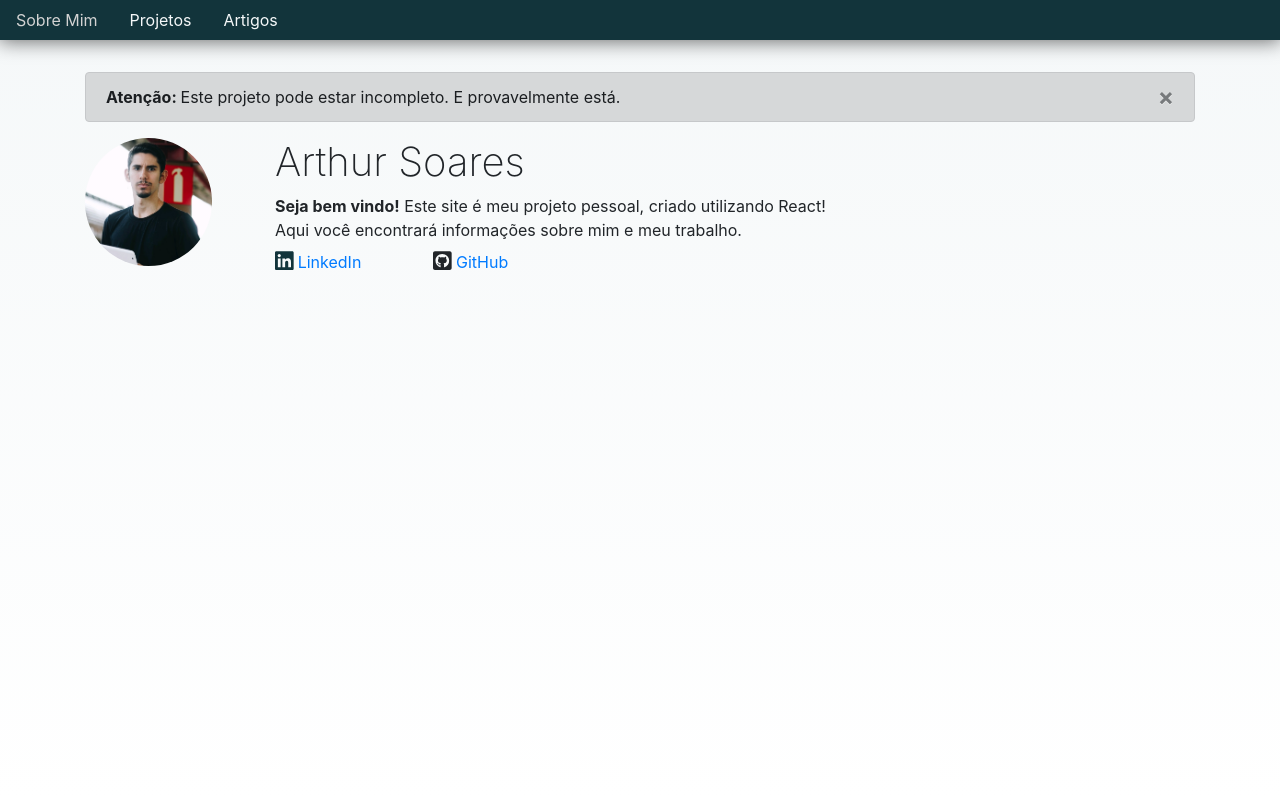
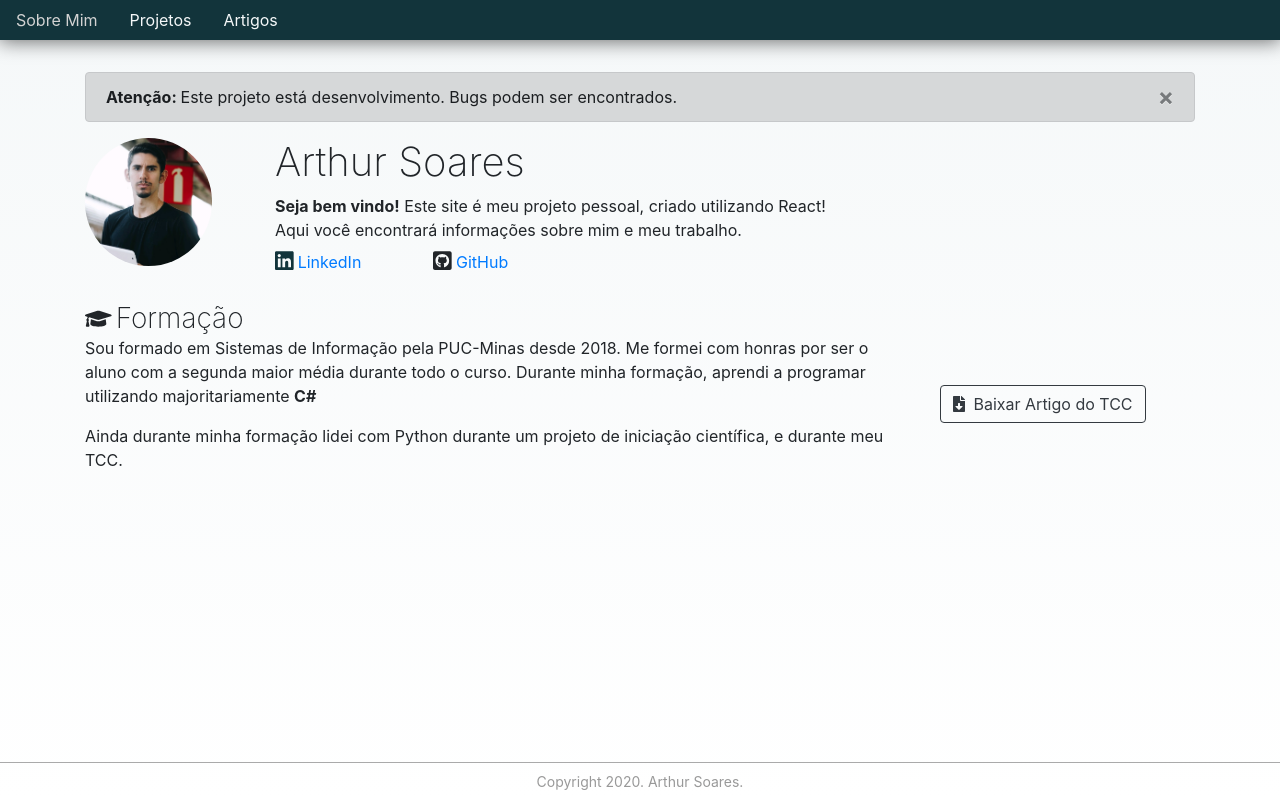
Before and after one commit to arthursoas/arthursoas.github.io, a React (Create React App) app: page / in a window 1280 px wide. Built offline with nearby package versions, Linux system fonts and the light colour scheme.

Commit message:
Added education info

```diff
--- /dev/null
+++ b/src/components/footer/footer.tsx
@@ -0,0 +1,11 @@
+import React, { Component } from 'react';
+
+export default class Footer extends Component {
+  render() {
+    return (
+      <div className="absolute bottom-0 b--light-silver bt w-100 tc">
+        <p className=" mb2 mt2 silver f6">Copyright 2020. Arthur Soares.</p>
+      </div>
+    );
+  };
+};
--- a/src/index.tsx
+++ b/src/index.tsx
@@ -11,6 +11,7 @@ import 'bootstrap/dist/css/bootstrap.min.css';
 
 // Components
 import NavBar from './components/navbar/navbar';
+import Footer from './components/footer/footer';
 
 // Modules
 import Home from './modules/home/home';
@@ -31,5 +32,6 @@ render((
         </Switch>
       </BrowserRouter>
     </Container>
+    <Footer/>
   </div>
 ), document.getElementById('root'));
--- a/src/modules/home/home.tsx
+++ b/src/modules/home/home.tsx
@@ -1,12 +1,14 @@
 import React, { Component } from 'react';
-import { faLinkedin, faGithubSquare } from "@fortawesome/free-brands-svg-icons";
-import { FontAwesomeIcon } from '@fortawesome/react-fontawesome';
 import Alert from 'react-bootstrap/Alert';
+import Button from 'react-bootstrap/Button';
 import Col from 'react-bootstrap/Col';
 import Container from 'react-bootstrap/Container';
 import Row from 'react-bootstrap/Row';
+import { FontAwesomeIcon } from '@fortawesome/react-fontawesome';
+import { faLinkedin, faGithubSquare } from "@fortawesome/free-brands-svg-icons";
+import { faGraduationCap, faFileDownload } from "@fortawesome/free-solid-svg-icons";
 
-import  MeImage from '../../assets/images/me.png';
+import MeImage from '../../assets/images/me.png';
 
 type HomeState = { showAlert: boolean };
 export default class Home extends Component<{}, HomeState> {
@@ -25,7 +27,7 @@ export default class Home extends Component<{}, HomeState> {
           <Alert variant="dark" dismissible onClose={
             () => this.setState({...this.state, showAlert: false})
           }>
-            <b>Atenção: </b>Este projeto pode estar incompleto. E provavelmente está.
+            <b>Atenção: </b>Este projeto está desenvolvimento. Bugs podem ser encontrados.
           </Alert>
         }
         <Row>
@@ -53,6 +55,24 @@ export default class Home extends Component<{}, HomeState> {
             </Row>
           </Col>
         </Row>
+        <br/>
+        <div className="flex items-center">
+          <FontAwesomeIcon icon={faGraduationCap} size="lg" className="mr1"/>
+          <h3 className="fw2 mb0">Formação</h3>
+        </div>
+        <Row className="flex items-center">
+          <Col>
+            <p>Sou formado em Sistemas de Informação pela PUC-Minas desde 2018. Me formei com honras por ser o aluno com a segunda maior média durante todo o curso. Durante minha formação, aprendi a programar utilizando majoritariamente <b>C#</b></p>
+            <p className="mb0">Ainda durante minha formação lidei com Python durante um projeto de iniciação científica, e durante meu TCC.</p>
+          </Col>
+          <Col lg="3">
+            <a href="https://drive.google.com/file/d/1XYPJvf2zEhjeVmGu7F_phCNDXeZWtglD/view?usp=sharing" target="blank">
+              <Button variant="outline-dark" className="left">
+                <FontAwesomeIcon icon={faFileDownload} size="1x" className="mr1"/> Baixar Artigo do TCC
+              </Button>
+            </a>
+          </Col>
+        </Row>
       </Container>
     );
   };
```
Also changed, not shown: src/assets/images/msf.png (added).
